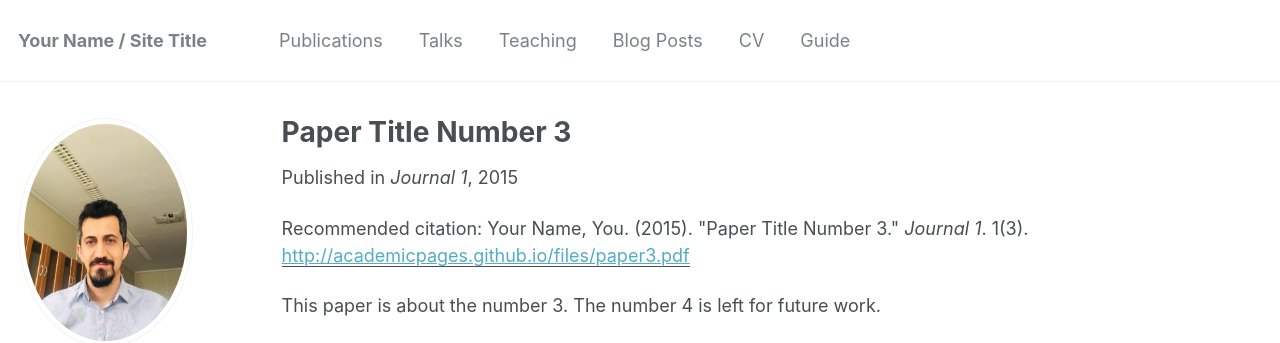
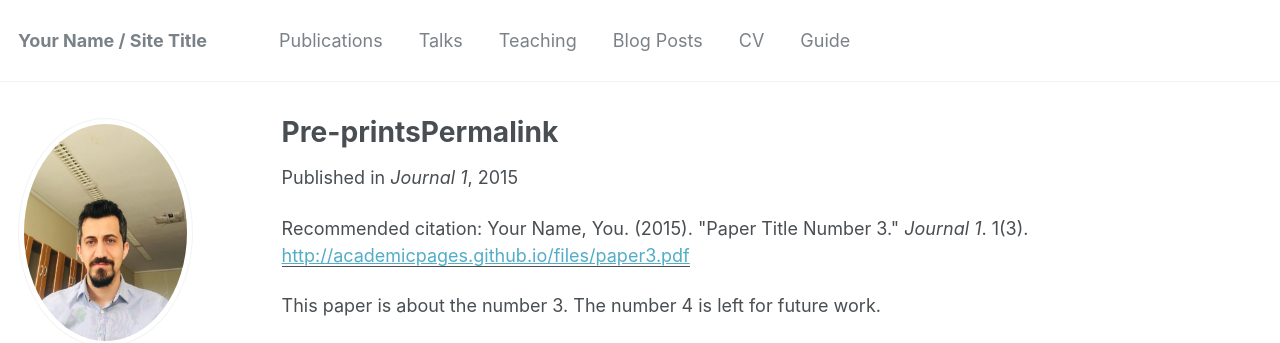
Before and after one commit to Farshad-Rahimi/FarshadRahimi, a Jekyll site: the page built from _publications/2015-10-01-paper-title-number-3.md, in a window 1280 px wide. Shown: the top 343 px of the page. Built offline with Jekyll 4.4.1, drawn with Linux system fonts in a browser that asks for light colours; some web fonts are replaced.

Commit message:
Update 2015-10-01-paper-title-number-3.md

```diff
--- a/_publications/2015-10-01-paper-title-number-3.md
+++ b/_publications/2015-10-01-paper-title-number-3.md
@@ -1,5 +1,5 @@
 ---
-title: "Paper Title Number 3"
+title: "Pre-printsPermalink"
 collection: publications
 permalink: /publication/2015-10-01-paper-title-number-3
 excerpt: 'This paper is about the number 3. The number 4 is left for future work.'
```
